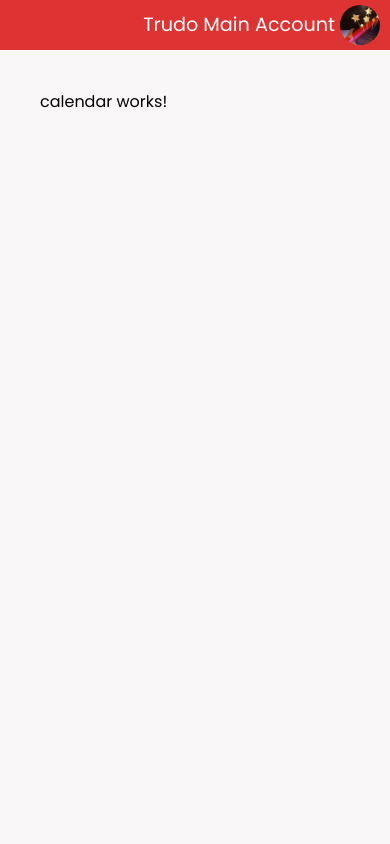
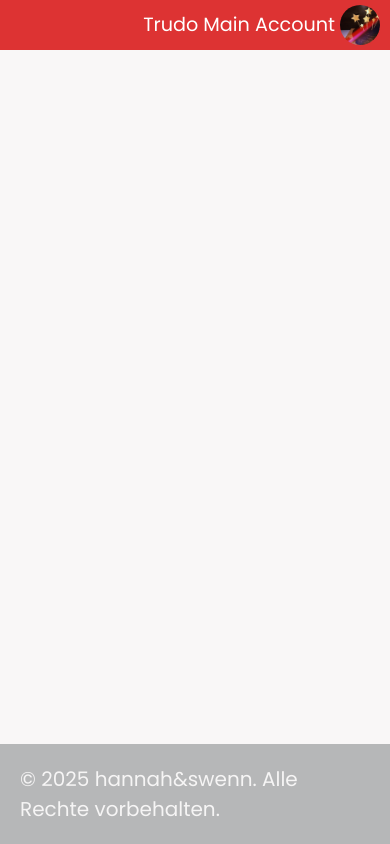
Before and after one commit to jetahox/hannah-webp, an Angular app: page /main/calendar in a window 390 px wide. Built offline with nearby package versions, Linux system fonts and the light colour scheme.

Commit message:
Replaced click-based navigation with routerLink and added footer UI

```diff
--- a/src/app/calendar/calendar.component.css
+++ b/src/app/calendar/calendar.component.css
@@ -0,0 +1,17 @@
+@media(max-width:1000px){
+    .footer .footer-title {
+        width: 100%;
+        margin-left:0px;
+      }
+}
+.footer-title {
+    background-color: rgb(182, 183, 184);
+    color: rgb(246, 245, 245);
+    padding: 20px;
+    text-align: left;
+    width: 80%;
+    right: 0;
+    font-size: 20px;
+    position: absolute;
+    bottom: 0;
+  }
--- a/src/app/calendar/calendar.component.html
+++ b/src/app/calendar/calendar.component.html
@@ -1 +1,5 @@
-<p>calendar works!</p>
+<div class="page-content p-2"></div>
+
+<footer class="footer">
+  <div class="footer-title">© 2025 hannah&swenn. Alle Rechte vorbehalten.</div>
+</footer>
--- a/src/app/sidebar/sidebar.component.html
+++ b/src/app/sidebar/sidebar.component.html
@@ -53,7 +53,8 @@
     <div class="calendar-list" *ngIf="showCalendar">
       <li
         class="flex items-center py-[15px] px-4 w-full box-border rounded-none overflow-hidden"
-        (click)="navigateTo('/main/calendar')"
+        routerLink="/main/calendar"
+        routerLinkActive="active"
       >
         <i class="fas fa-calendar-alt text-[20px] text-[#757575] pr-3 pl-2"></i>
         <a class="text-[#757575] text-[18px] whitespace-nowrap cursor-pointer">
--- a/src/app/sidebar/sidebar.component.ts
+++ b/src/app/sidebar/sidebar.component.ts
@@ -24,7 +24,7 @@ export class SidebarComponent implements OnInit {
         const url = event.url;
 
         // Show Alarm
-        if (url.includes('details') || url.includes('alarmkette')) {
+        if (url.includes('details') || url.includes('alarmkette') || url.includes('calendar')) {
           this.showAlarm = true;
         } else {
           this.showAlarm = false;
@@ -32,7 +32,7 @@ export class SidebarComponent implements OnInit {
         }
 
         // Show Calendar
-        if (url.includes('details') || url.includes('calendar')) {
+        if (url.includes('details') || url.includes('calendar') || url.includes('alarmkette')) {
           this.showCalendar = true;
         } else {
           this.showCalendar = false;
```
